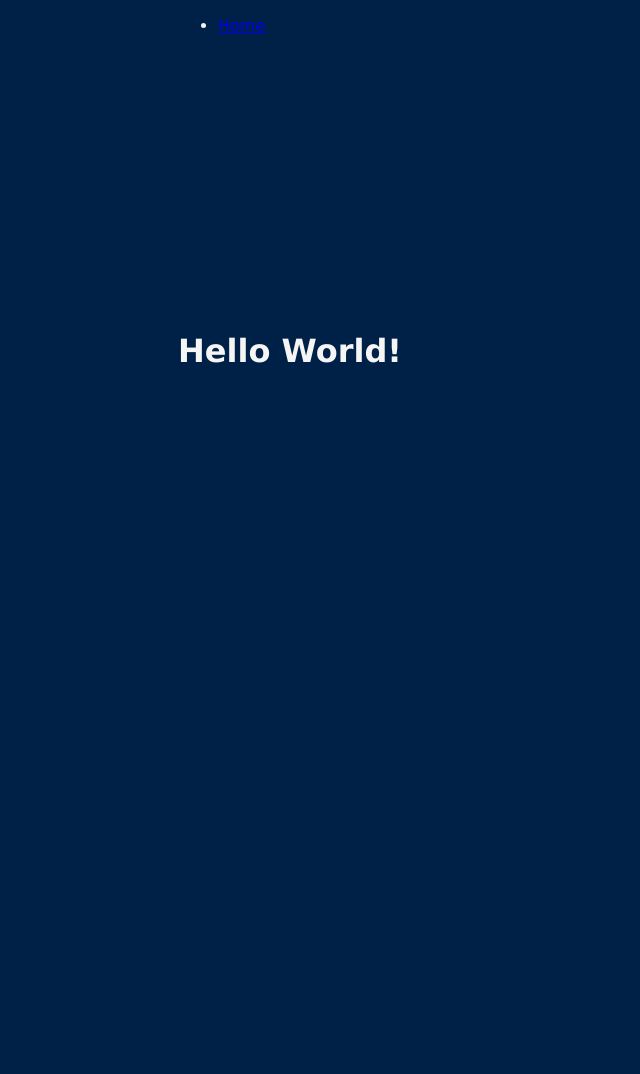
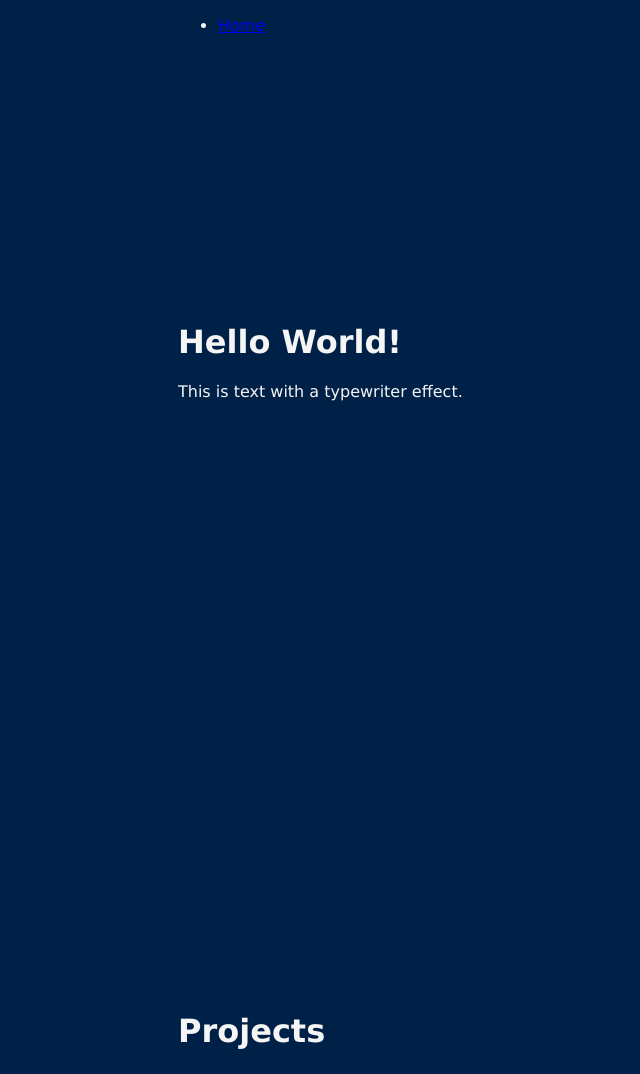
Before and after one commit to alexkoziell/personal-website, a Gatsby site: page / in a window 1280 px wide. Shown: the whole page, without its empty margins (162-802 px from the left). Before the commit the page ends 800 px from the top, so only its background shows below. Built offline with nearby package versions, Linux system fonts and the light colour scheme; Gatsby itself is replaced by a stand-in of ours.

Commit message:
Update section component and add blinking cursor to typewriter effect.

```diff
--- a/src/components/section.js
+++ b/src/components/section.js
@@ -1,10 +1,15 @@
 import * as React from 'react'
-import { section } from './section.module.css'
+import { section, sectionTitle } from './section.module.css'
 
-const Section = ({ darkmode, children }) => {
+const Section = ({ title, children }) => {
     return (
         <div className={section}>
-            {children}
+            <div>
+                <h1 className={sectionTitle}>
+                    {title}
+                </h1>
+                {children}
+            </div>
         </div>
     )
 }
--- a/src/components/section.module.css
+++ b/src/components/section.module.css
@@ -4,3 +4,7 @@
     min-height: 75vh;
     padding-bottom: 10vh;
 }
+
+.section-title {
+    font-weight: 500;
+}
--- a/src/components/typewritten.js
+++ b/src/components/typewritten.js
@@ -1,5 +1,6 @@
 import * as React from 'react'
 import { useEffect, useState } from 'react'
+import { blinkingCursor } from './typewritten.module.css'
 
 const random_normal = (mean, variance, skew) => {
     // Draw samples from a normal distribution
@@ -22,6 +23,7 @@ const random_normal = (mean, variance, skew) => {
 const Typewritten = ({ delay, children }) => {
     const [currentText, setCurrentText] = useState('')
     const [currentIndex, setCurrentIndex] = useState(0)
+    const [finished, setFinished] = useState(false)
 
     useEffect(() => {
         let timeout;
@@ -31,12 +33,16 @@ const Typewritten = ({ delay, children }) => {
             setCurrentText(currentText + children[currentIndex])
             setCurrentIndex(currentIndex + 1)
         }, factor * delay)
+        } else {
+            setTimeout(() => setFinished(true), 5000)
         }
-
         return () => clearTimeout(timeout);
     }, [currentText, currentIndex, children, delay])
-
-    return <span>{currentText}</span>
+    return (
+    <span className={finished ?'' : blinkingCursor}>
+        {currentText}
+    </span>
+    )
 }
 
 export default Typewritten
--- /dev/null
+++ b/src/components/typewritten.module.css
@@ -0,0 +1,9 @@
+.blinking-cursor::after {
+    content: "|";
+    animation: blink 1s step-end infinite;
+}
+
+@keyframes blink {
+    from, to { color: transparent }
+    50% { color: white }
+}
--- a/src/pages/index.js
+++ b/src/pages/index.js
@@ -6,12 +6,13 @@ import Typewritten from '../components/typewritten'
 const IndexPage = () => {
   return (
   <Layout>
-    <Section darkmode={true}>
-      <h1>
-        <Typewritten delay={50}>
-          Hello World!
+    <Section title='Hello World!'>
+        <Typewritten delay={25}>
+          This is text with a typewriter effect.
         </Typewritten>
-      </h1>
+    </Section>
+    <Section title='Projects'>
+
     </Section>
   </Layout>)
 }
```
